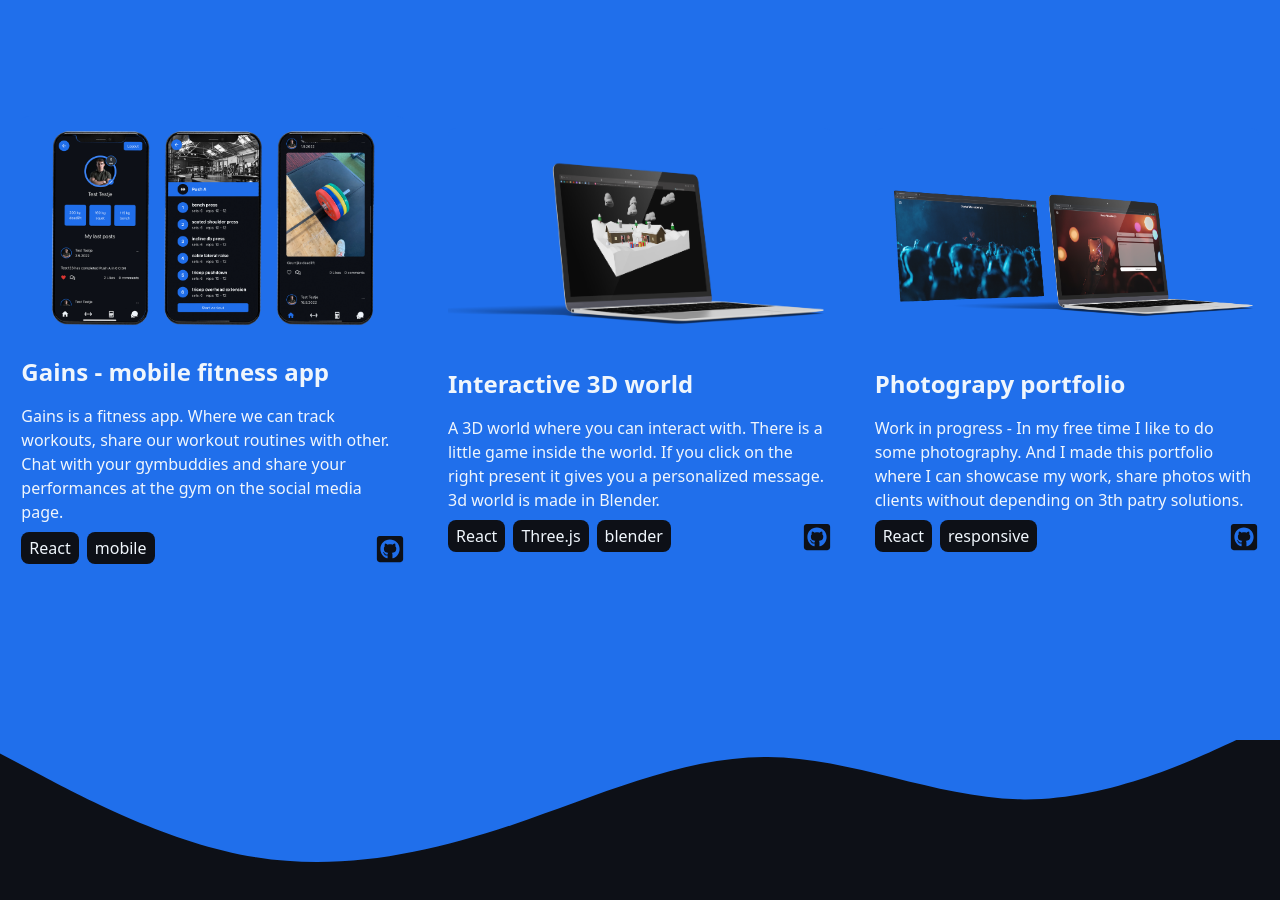
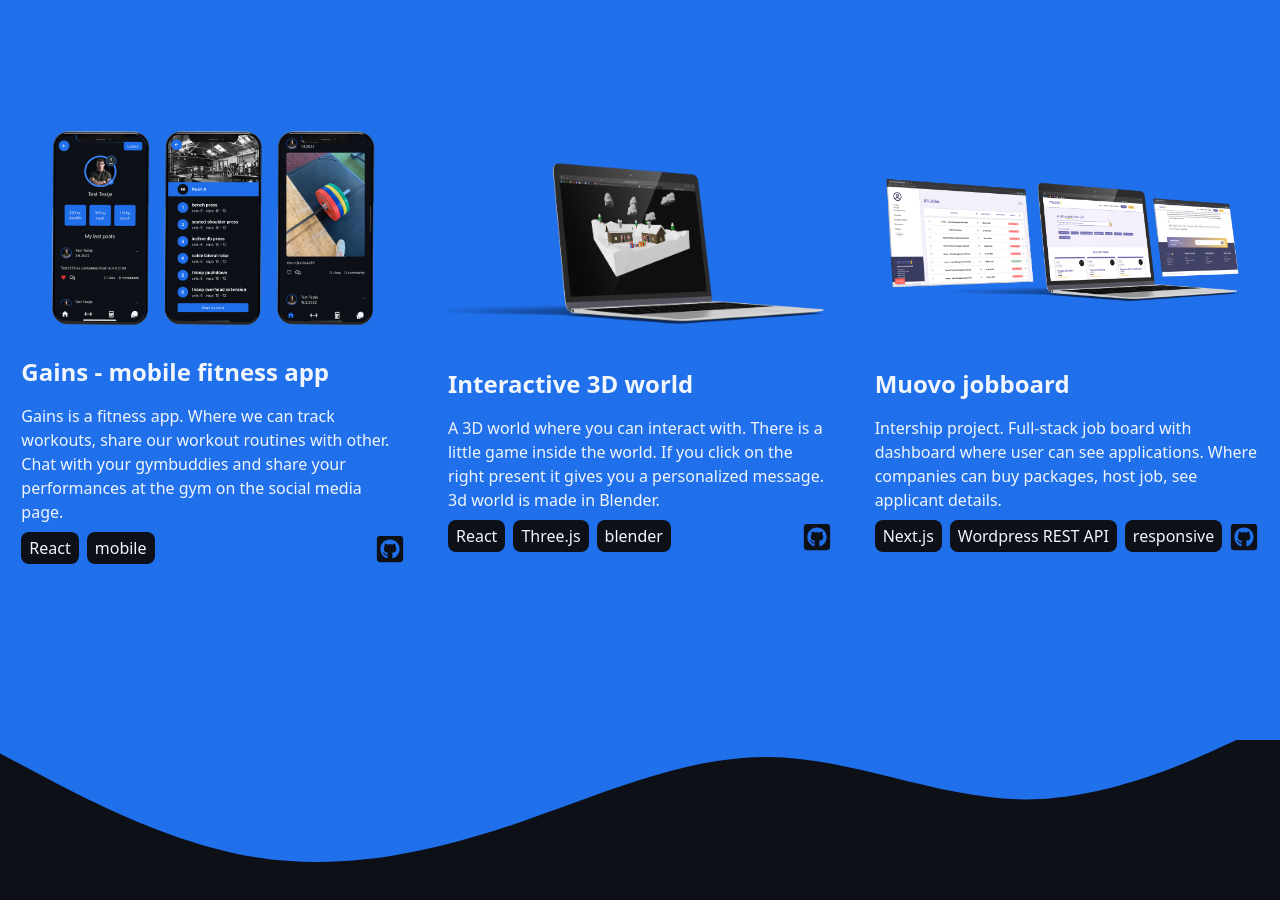
Before and after one commit to DanteWeverbergh/personalwebsite, a React (Create React App) app: page / in a window 1280 px wide. Shown: the part 860-1760 px from the top of the page. Built offline with nearby package versions, Linux system fonts and the light colour scheme.

Commit message:
update projects

```diff
--- a/src/Pages/Home/Components/Data.js
+++ b/src/Pages/Home/Components/Data.js
@@ -18,11 +18,12 @@
     url: 'https://gdmgent-2122-xr.github.io/home',
   },
   {
-    title: 'Photograpy portfolio',
+    title: 'Muovo jobboard',
     description:
-      'Work in progress - In my free time I like to do some photography. And I made this portfolio where I can showcase my work, share photos with clients without depending on 3th patry solutions. ',
-    img: '/img/projects/photography_portfolio.png',
-    tags: ['React', 'responsive'],
-    github: 'https://github.com/DanteWeverbergh/foto_portfolio',
+      'Intership project. Full-stack job board with dashboard where user can see applications. Where companies can buy packages, host job, see applicant details. ',
+    img: '/img/projects/muovo_mockup.png',
+    tags: ['Next.js', 'Wordpress REST API', 'responsive'],
+    github: 'https://github.com/DanteWeverbergh/muovo_jobboard',
+    url: 'https://h5fqsxxo9tya83z8hy4yqnn51.js.wpenginepowered.com',
   },
 ];
```
Also changed, not shown: public/img/projects/muovo_mockup.png (added).
